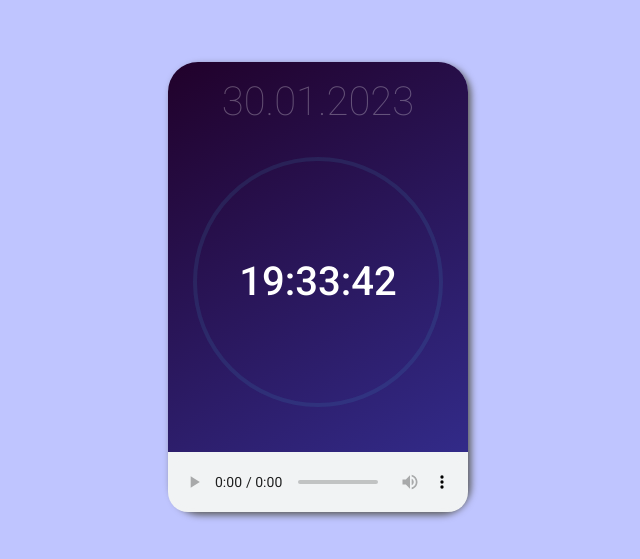
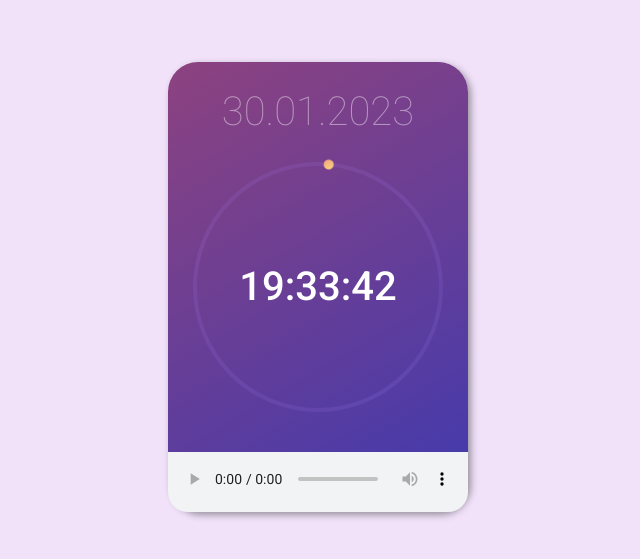
Before and after one commit to ignatiulia/clock-project, a plain HTML site: page index.html in a window 1280 px wide. Shown: the part 113-672 px from the top of the page, without its empty margins (322-962 px from the left). Drawn offline with nearby package versions, Linux system fonts and the light colour scheme.

Commit message:
rotate animation

```diff
--- a/css/style.css
+++ b/css/style.css
@@ -56,14 +56,13 @@ table {
 body {
     font-family: 'Roboto', sans-serif;
     font-weight: 900;
-    background: #909bff92;
+    background: #e7cef792;
 }
 
 .display {
   display: flex;
   flex-direction: column;
   align-items: center;
-  flex-direction: column;
   justify-content: center;
   width: 100%;
   height: 100%;
@@ -71,61 +70,60 @@ body {
 }
 
 .phone-display {
-  background:linear-gradient(150deg, #21012a, #342f93);
+  background: linear-gradient(150deg, #8d427f, #403aaf);
   width: 300px;
   height: 450px;
   border-radius: 30px;
-  box-shadow: 3px 3px 7px  rgb(92, 92, 92);
+  box-shadow: 3px 3px 7px  rgba(46, 46, 46, 0.448);
   position: relative;
-}
-
-.clock-display {
   display: flex;
   flex-direction: column;
   align-items: center;
-  justify-content: flex-start;
+}
+
+.date-display {
+  display: flex;
+  align-items: center;
+  justify-content: center;
   width: 100%;
-  height: 100%;
   border-radius: 20px;
-  padding: 20px;
+  padding: 30px 0;
 }
 
 .date {
   display: flex;
-  flex-direction: row;
-  color: rgba(255, 255, 255, 0.286);
+  color: rgba(255, 255, 255, 0.444);
   font-weight: 200;
   font-size: 40px;
-  padding-bottom: 35px;
 }
 
 .date:hover {
   color: rgb(255, 255, 255);
 }
 
-.time {
+.time-display {
     display: flex;
-    flex-direction: row;
+    flex-direction: column;
     justify-content: center;
     align-items: center;
+
     color: rgb(255, 255, 255);
     font-weight: 500;
     font-size: 40px;
+
     width: 250px;
     height: 250px;
     border-radius: 50%;
     border: 4px solid #ad84ff20;
-    animation: animate 2s infinite;
 }
 
-@keyframes animate {
-  100% {
-    filter: hue-rotate(360deg);
-  }
+.time-display ul {
+  display: flex;
+  flex-direction: row;
 }
 
 
-.audio-player audio {
+.audio-player {
   width: 100%;
   height: 60px;
   position: absolute;
@@ -134,3 +132,24 @@ body {
   border-radius: 0 0 20px 20px;
   padding-bottom: 3px;
 }
+
+.box {
+  width: 10px;
+  height: 10px;
+  border-radius: 50%;
+  background: linear-gradient(150deg, #F9D976, #F39F86);
+  animation: GFG 360s infinite linear;
+  position: absolute;
+}
+
+@keyframes GFG {
+  0% {
+      transform: rotate(-180deg)
+            translateY(123px) rotate(0deg);
+  }
+
+  100% {
+      transform: rotate(180deg)
+            translateY(123px) rotate(360deg);
+  }
+}
--- a/index.html
+++ b/index.html
@@ -44,7 +44,7 @@
 <body>
   <div class="display">
     <section class="phone-display">
-      <div class="clock-display">
+      <div class="date-display">
         <ul
           id="date"
           class="date"
@@ -64,6 +64,10 @@
             class="year"
           ></li>
         </ul>
+      </div>
+
+      <div class="time-display">
+        <div class="box"></div>
 
         <ul
           id="time"
@@ -79,7 +83,6 @@
             id="minutes"
             class="minutes"
           ></li>
-
 
           <li
             id="seconds"
```
